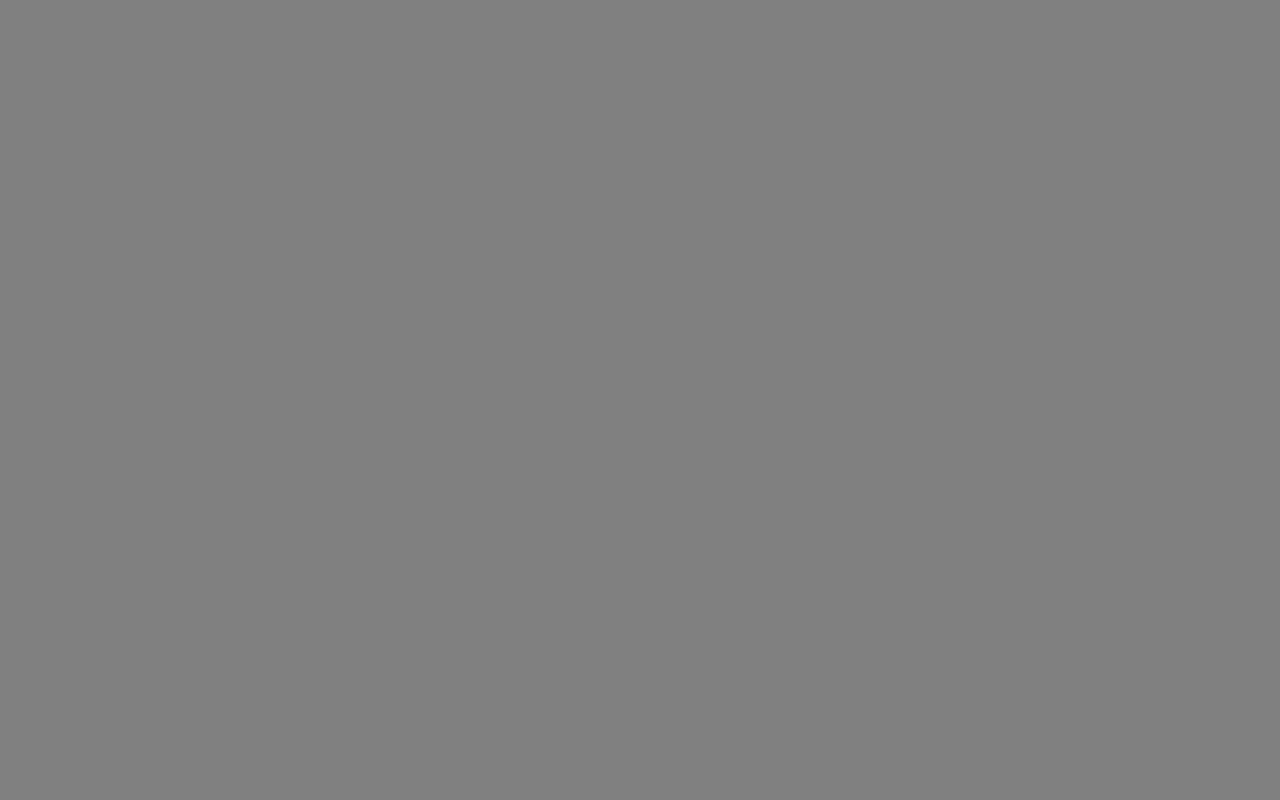
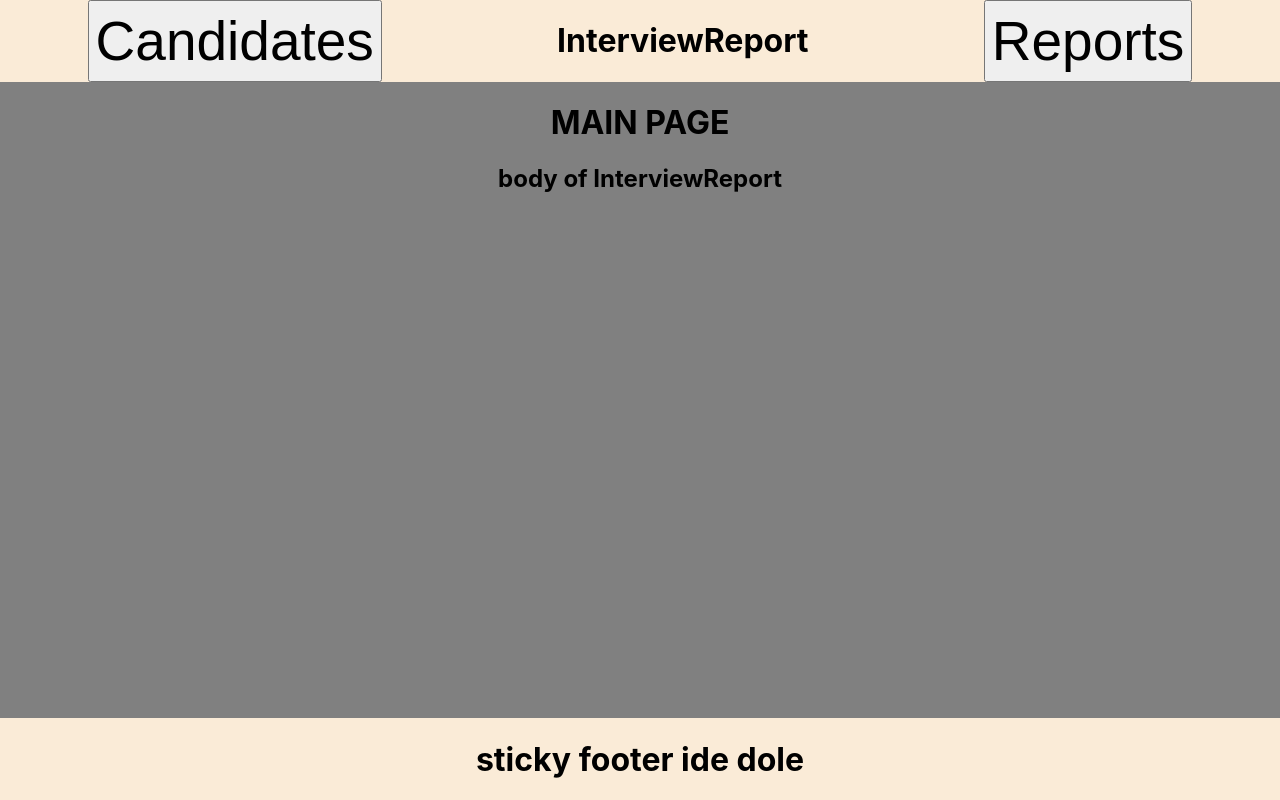
Before and after one commit to ProfesorZarko/zadatak01, a React (Create React App) app: page /interview in a window 1280 px wide. Before the commit this address had no page. Built offline with nearby package versions, Linux system fonts and the light colour scheme.

Commit message:
prva strana Interview

```diff
--- a/src/App.js
+++ b/src/App.js
@@ -3,6 +3,7 @@ import { BrowserRouter, Routes, Route } from 'react-router-dom';
 import Daki from "./pages/Daki.jsx"
 import Home from './pages/Home';
 import Odeljenje from './pages/Odeljenje';
+import InterviewReport from './pages/InterviewReport';
 function App() {
   return (
     <BrowserRouter>
@@ -11,6 +12,7 @@ function App() {
             <Route path='/' element={<Home/> } />
             <Route path='daki' element={<Daki />} />
             <Route path='odeljenje' element={<Odeljenje />} />
+            <Route path='interview' element={<InterviewReport />} ></Route>
           </Routes>
 
     </div>
--- a/src/componentsForOdeljenje/Ucenici.jsx
+++ b/src/componentsForOdeljenje/Ucenici.jsx
@@ -1,4 +1,4 @@
-import React, { useEffect, useState } from 'react';
+import React, {  useState } from 'react';
 import ucenici from './ucenici';
 
 export default function Ucenici() {
@@ -13,10 +13,6 @@ export default function Ucenici() {
     const handleClick=(e)=>{
         ucenici.push(ucenik)
     }
-
-    useEffect(()=>{
-        handleClick()
-    }, [])
 
   return (
     <div>
--- /dev/null
+++ b/src/pages/InterviewReport.css
@@ -0,0 +1,30 @@
+.header button{
+    height: auto;
+
+}
+.header{
+    background-color: antiquewhite;
+    display: flex;
+    justify-content: space-around;
+}
+html, .body {
+    box-sizing: border-box;
+    height: 100%;
+    padding: 0;
+    margin: 0;
+  }
+  .wrapper {
+    box-sizing: border-box;
+    min-height: 100%;
+    display: flex;
+    flex-direction: column;
+
+  }
+  .header, .footer {
+    flex-grow: 0;
+    flex-shrink: 0;
+    background-color: antiquewhite;
+  }
+  .body {
+    flex-grow: 1;
+  }
--- /dev/null
+++ b/src/pages/InterviewReport.js
@@ -0,0 +1,24 @@
+import React from 'react';
+import "./InterviewReport.css"
+
+export default function InterviewReport() {
+  return (
+    <div className='wrapper'>
+        <div className='header'>
+
+                <button>Candidates</button>
+                 <h1>InterviewReport</h1>
+                <button>Reports</button>
+        </div>
+        <div className='body'>
+            <h1>MAIN PAGE</h1>
+            <h2>body of InterviewReport</h2>
+        </div>
+        <div className='footer'>
+            <h1>sticky footer ide dole</h1>
+        </div>
+
+
+    </div>
+  )
+}
```
Also changed, not shown: src/interview/data.js (added, +131 -0 lines), src/setupTests.js (deleted, +0 -5 lines), src/interview/avatar.png (added), 1 other file (tests, documents, lock files or other folders).
